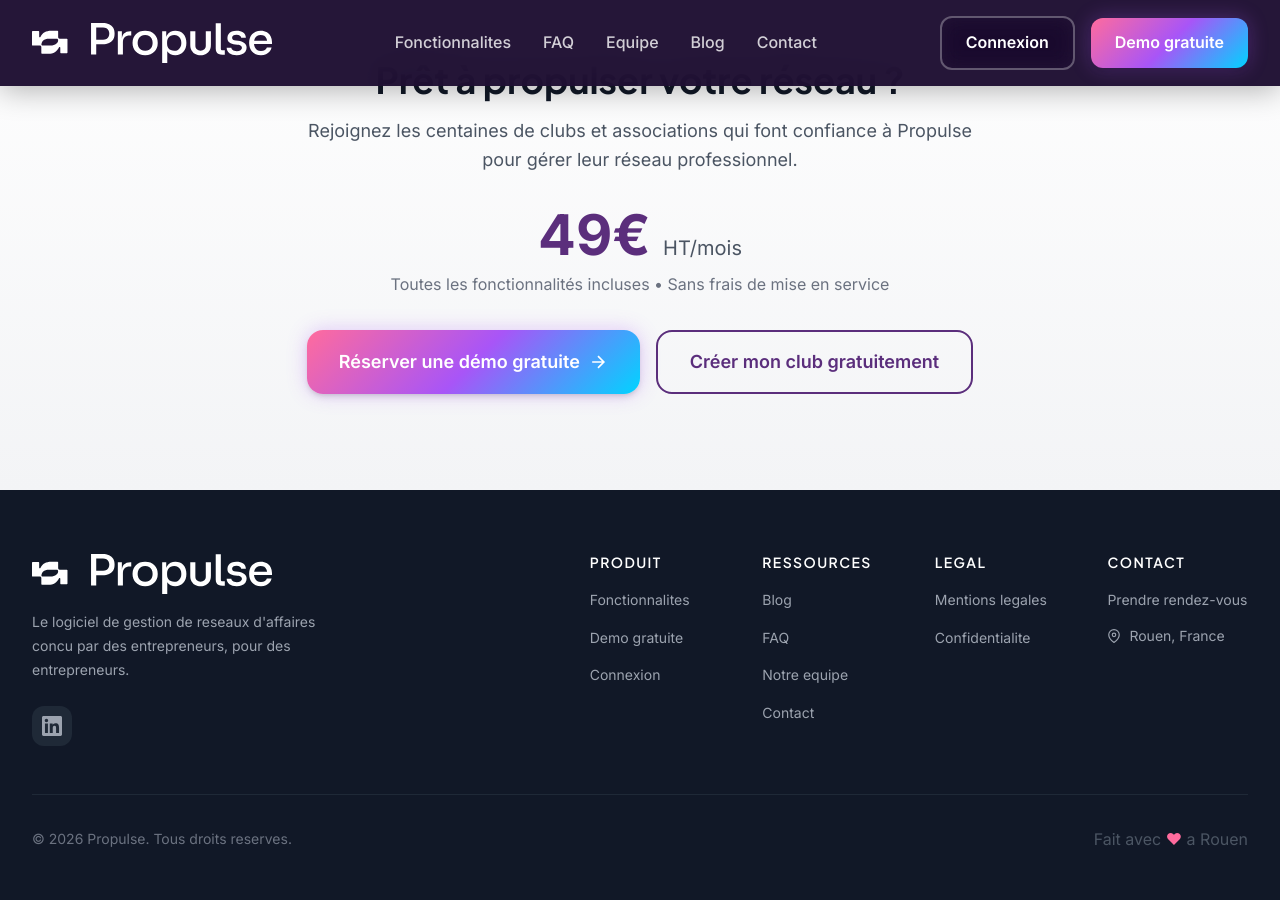
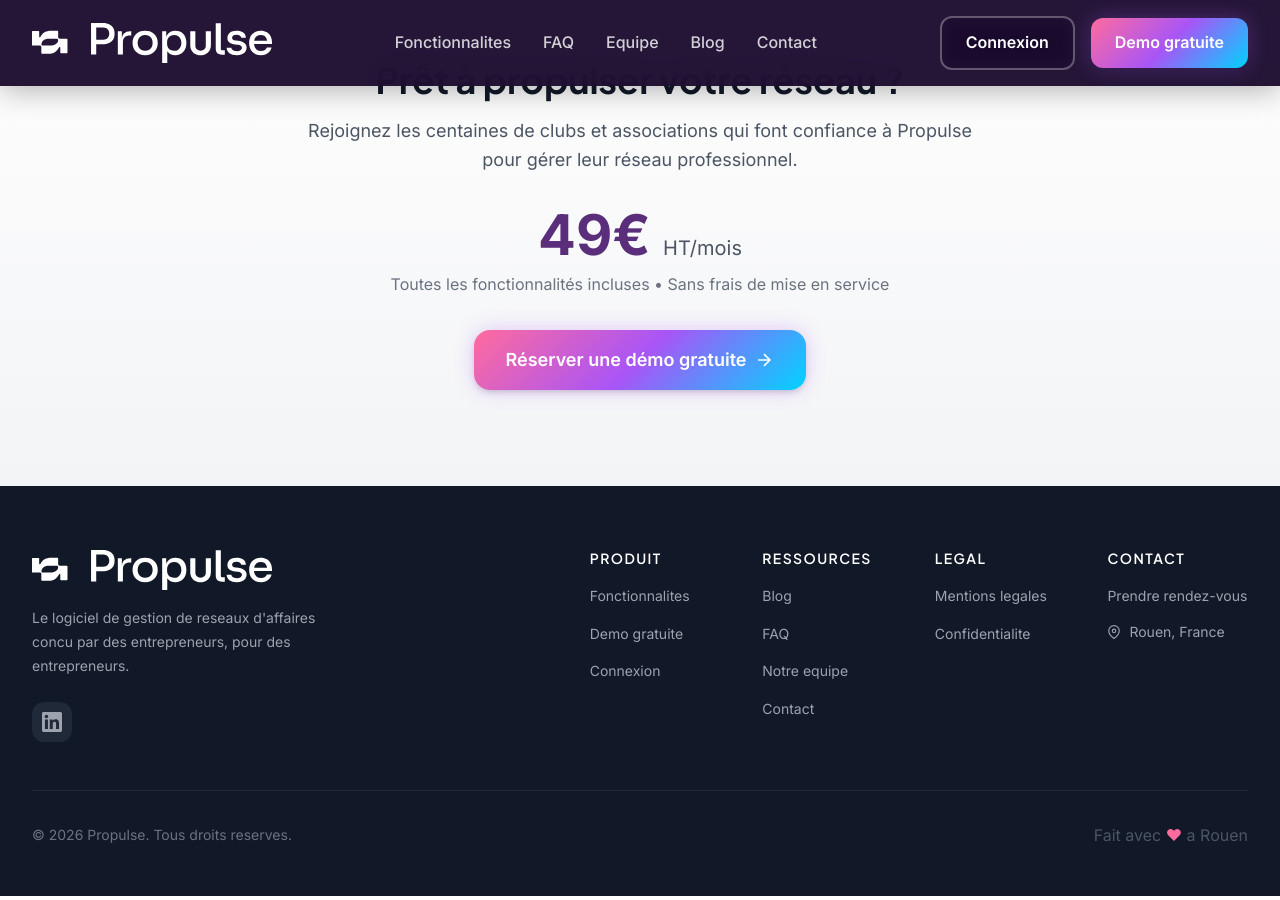
Before and after one commit to foreachcode/propulse-website, a Jekyll site: the page built from index.html, in a window 1280 px wide and 900 px high, scrolled down 3788 px. Built offline with Jekyll 4.4.1, drawn with Linux system fonts in a browser that asks for light colours; some web fonts are replaced.

Commit message:
Remove 'Créer mon club' button from pricing section
Generated with [Claude Code](https://claude.ai/code)
via [Happy](https://happy.engineering)

Co-Authored-By: Claude <noreply@anthropic.com>
Co-Authored-By: Happy <yesreply@happy.engineering>

```diff
--- a/index.html
+++ b/index.html
@@ -171,9 +171,6 @@ description: Le logiciel de gestion de réseaux d'affaires - Optimisez la gestio
             <path d="M5 12h14M12 5l7 7-7 7"/>
           </svg>
         </a>
-        <a href="https://app.propulse.business/register" class="btn btn-outline btn-lg">
-          Créer mon club gratuitement
-        </a>
       </div>
     </div>
   </div>
```
